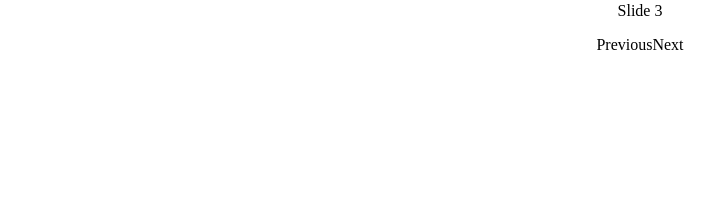
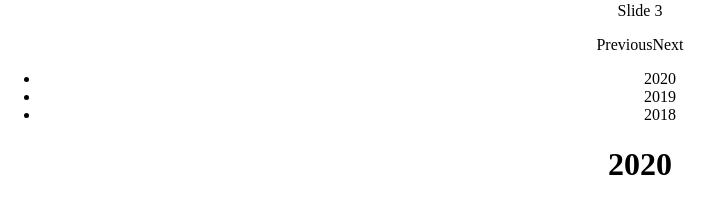
Before and after one commit to honeyai/nyatep, a React (Create React App) app in the folder client/: page / in a window 1280 px wide. Shown: the part 384-598 px from the top of the page, without its empty margins (0-723 px from the left). Built offline with nearby package versions, Linux system fonts and the light colour scheme.

Commit message:
yearly info adjacent to slideshow

```diff
--- a/client/src/App.js
+++ b/client/src/App.js
@@ -1,12 +1,14 @@
 import React from 'react';
 import './App.css';
 import Slideshow from './components/Slideshow';
-import YearlyBanner from './components/YearlyBanner';
+import YearlyInfo from './components/yearlyinfo/YearlyInfo';
+import YearlyBanner from './components/yearlyinfo/YearlyInfo';
 
 function App() {
   return (
     <div className="App">
       <Slideshow />
+      <YearlyInfo />
     </div>
   );
 }
```
